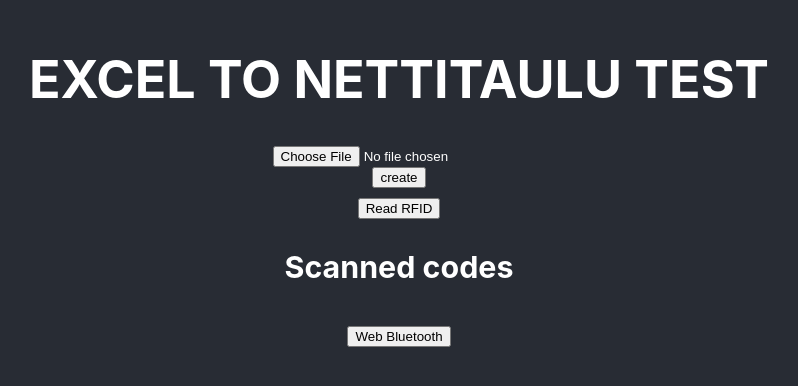
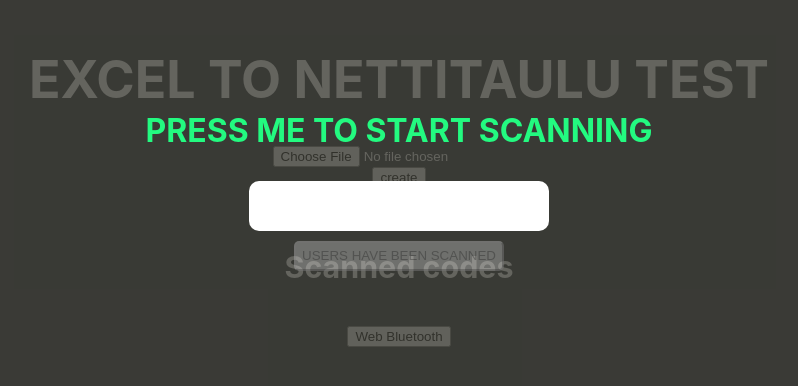
Before and after one commit to Heimot/Excel-To-Nettitaulu-Data, a React (Create React App) app: page / in a window 1280 px wide. Shown: the part 220-606 px from the top of the page, without its empty margins (241-1039 px from the left). Built offline with nearby package versions, Linux system fonts and the light colour scheme.

Commit message:
Added scanning of users using KBD Wedge

```diff
--- a/src/App.js
+++ b/src/App.js
@@ -1,12 +1,14 @@
 import { useEffect, useState } from 'react';
 import XLSX from 'xlsx';
 import './App.css';
-
+import Blocker from './Blocker';
 
 
 function App() {
   const [allOrders, setOrders] = useState(null);
   const [qr, setQR] = useState([]);
+  const [blocked, setBlocked] = useState(true);
+  const [getUsers, setUsers] = useState(null);
 
   const handleFile = (e) => {
     try {
@@ -113,9 +115,6 @@ function App() {
 
   const RFID = async () => {
     try {
-
-      // LATAA LAITTEILLE ZADIGILLA WINUSB!!!!!!!!!! ETTÄ TOIMII
-
       const filters = [{
         vendorId: 0x1A86
       }];
@@ -217,8 +216,19 @@ function App() {
     alert('[' + new Date().toJSON().substr(11, 8) + '] ' + text);
   }
 
+  const removeBlocker = () => {
+    setBlocked(!blocked)
+  }
+
+  const userData = (users) => {
+    setUsers(users)
+  }
+
   return (
     <div className="App">
+      {blocked ?
+        <Blocker remove={() => removeBlocker()} userData={(users) => userData(users)} />
+        : null}
       <header className="App-header">
         <h1>EXCEL TO NETTITAULU TEST</h1>
         <input type="file" accept=".xls,.xlsx,.ods" onChange={(e) => handleFile(e)}></input>
@@ -239,7 +249,14 @@ function App() {
         <div>
           <button onClick={() => conBluetooth()}>Web Bluetooth</button>
         </div>
+        {getUsers ? <div>
+          <h3>USERS SCANNED BY ID</h3>
+          {getUsers.map(user => {
+            return (<div key={user}>{user}</div>)
+          })}
+        </div> : null}
       </header>
+
     </div>
   );
 }
--- /dev/null
+++ b/src/Blocked.css
@@ -0,0 +1,56 @@
+.blocked {
+    position: absolute;
+    display: flex;
+    width: 100%;
+    height: 100%;
+    z-index: 10000000;
+    background-color: grey;
+    background: rgba(62, 62, 54, 0.8);
+    padding: 0;
+    margin: 0;
+    align-items: center;
+    justify-content: center;
+    flex-direction: column;
+
+}
+
+.fading {
+
+    color: white;
+    animation: fading 10s infinite;
+    -webkit-animation: fading 10s infinite;
+    border-radius:5px;
+    user-select: none;
+}
+
+@keyframes fading {
+    0%   { color: #23fa80; }
+    33%  { color: #ff0331; }
+    66%  { color: #23fa80; }
+    100% { color: #ff0331; }
+}
+
+@-webkit-keyframes fading {
+    0%   { color: #23fa80; }
+    33%  { color: #ff0331; }
+    66%  { color: #23fa80; }
+    100% { color: #ff0331; }
+}
+@keyframes opacityfading {
+    0%   { opacity: 0; }
+    33%  { opacity: 1; }
+    66%  { opacity: 0; }
+    100% { opacity: 1; }
+}
+
+@-webkit-keyframes opacityfading {
+    0%   { opacity: 0; }
+    33%  { opacity: 1; }
+    66%  { opacity: 0; }
+    100% { opacity: 1; }
+}
+
+.fade {
+    color: #23fa80;
+    user-select: none;
+}
--- /dev/null
+++ b/src/Blocker.js
@@ -0,0 +1,95 @@
+import { useEffect, useState } from 'react';
+import './Blocked.css';
+
+let touchId = "";
+let scan = false;
+let timeOut = null;
+
+// SCANNING USERS USING IDENTIV KDB WEDGE AND UTRUST 4701F
+
+function Blocker({ remove, userData }) {
+    const [ids, setIds] = useState([]);
+    const [id, setId] = useState(null)
+    const [users, setUsers] = useState([{ id: "196C68B3", name: "Pertti Venäläinen" }, { id: "09485AB3", name: "Kalle Testaaja" }, { id: "89B75CB3", name: "Jorma Ajaja" }])
+    const [fading, setFading] = useState({ fClass: "fade", text: "PRESS ME TO START SCANNING" });
+
+    /*
+    WITHOUT CLICK
+    useEffect(() => {
+        //   document.querySelector('#div').addEventListener("keyup", touchHandler);
+        document.documentElement.addEventListener('keyup', touchHandler)
+        return () => { window.removeEventListener('keyup', touchHandler) }
+    }, [])*/
+
+    const touchHandler = (e) => {
+        var key = e.keyCode || e.which;
+        if (e.key.length === 1) {
+            touchId = touchId + e.key;
+        } else if (key === 13) {
+            if (touchId.length > 3) {
+                setId(touchId);
+            }
+            touchId = "";
+        }
+        setTimeout(() => {
+            touchId = "";
+        }, 500)
+    }
+
+    const scanRFIDS = () => {
+        if (!scan) {
+            scan = true;
+            setFading({ fClass: "fading", text: "SCANNING" });
+            document.documentElement.addEventListener('keyup', touchHandler)
+            timeOut = setTimeout(() => {
+                setFading({ fClass: "fade", text: "SCANNING STOPPED PRESS ME AGAIN TO SCAN" });
+                document.documentElement.removeEventListener('keyup', touchHandler)
+                scan = false;
+            }, 20000)
+        }
+
+    }
+
+    const readyNext = () => {
+        clearTimeout(timeOut);
+        document.documentElement.removeEventListener('keyup', touchHandler);
+        userData(ids)
+        remove();
+    }
+
+    useEffect(() => {
+        if (!ids.includes(id) && id) {
+            setIds(oldData => [...oldData, id])
+        }
+    }, [id])
+
+    return (
+        <div id="MaDiv" tabIndex="0" className="blocked">
+            <div>
+                <h1 onClick={() => scanRFIDS()} className={fading.fClass}>{fading.text}</h1>
+            </div>
+            <div style={{ backgroundColor: "white", borderRadius: "10px", marginTop: "10px", width: "300px", minHeight: "50px", height: "auto" }}>
+                {ids.map(userId => {
+                    let userName = users.filter(user => {
+                        return (user.id).toLowerCase() === userId.toLowerCase()
+                    })
+                    let userExists = users.some(user => {
+                        return (user.id).toLowerCase() === userId.toLowerCase()
+                    })
+                    if (userExists) {
+                        return (
+                            <div key={userId}>{userName[0].name}</div>
+                        )
+                    } else {
+                        return (
+                            <div key={userId}>User doesnt exist with id: {userId}</div>
+                        )
+                    }
+                })}
+            </div>
+            <button onClick={() => readyNext()} disabled={ids.length !== 0 ? false : true} style={{ marginTop: "10px", borderRadius: "5px", height: "30px" }}>USERS HAVE BEEN SCANNED</button>
+        </div>
+    )
+}
+
+export default Blocker;
```
